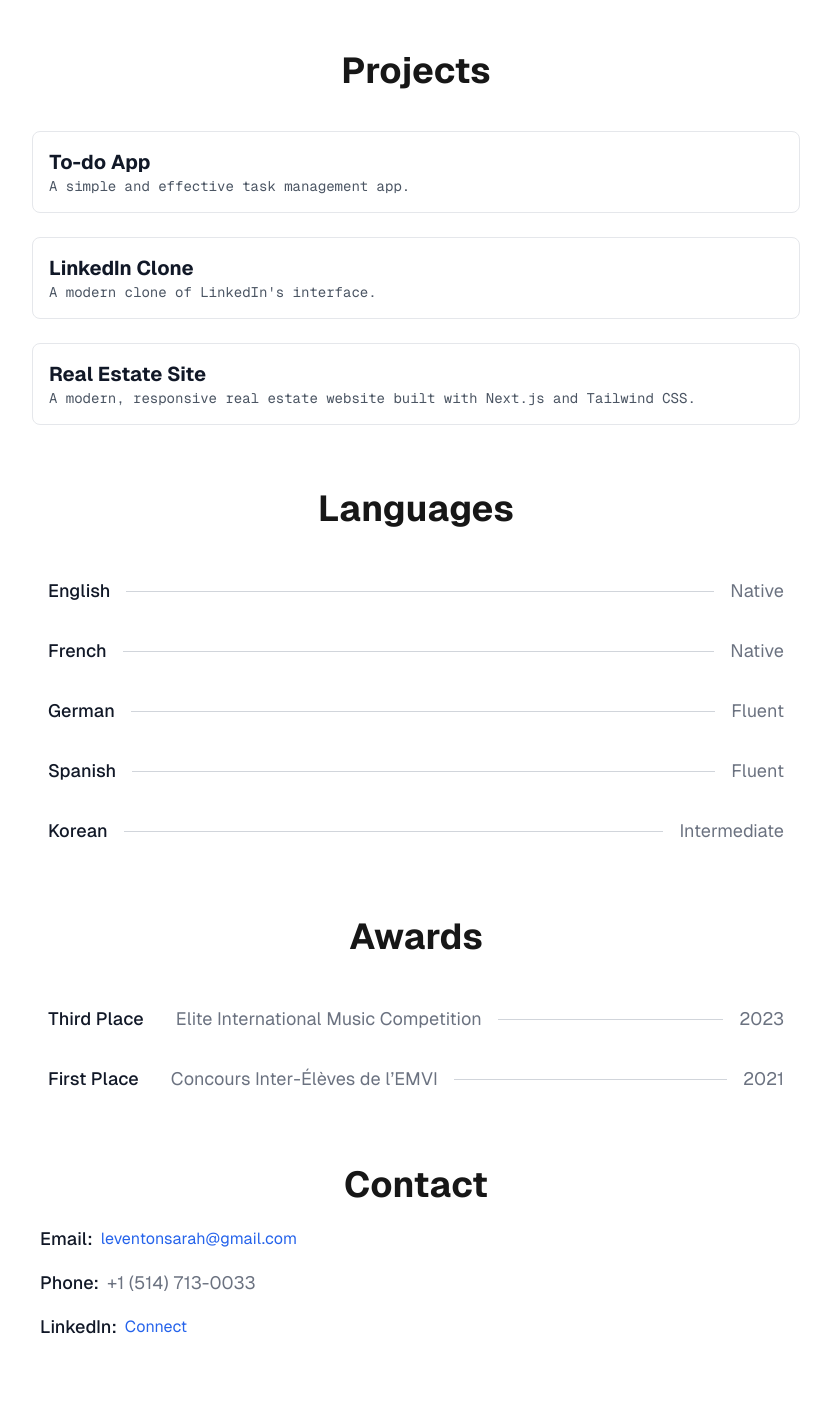
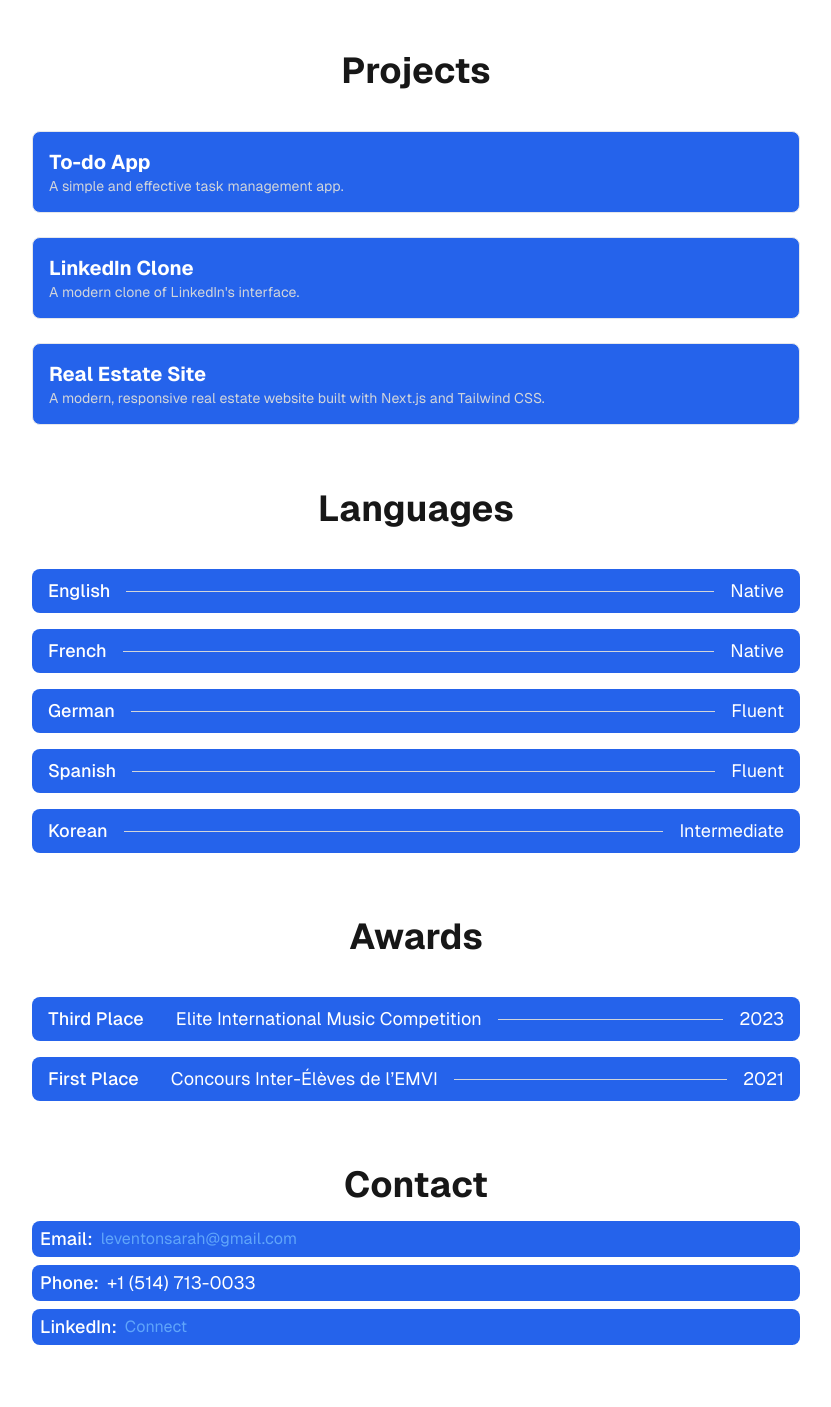
Before and after one commit to leventonsarah/portfolio, a Next.js app: page / in a window 1280 px wide. Shown: the part 520-1927 px from the top of the page, without its empty margins (224-1055 px from the left). Built offline with nearby package versions, Linux system fonts and the light colour scheme.

Commit message:
Update page.js

```diff
--- a/app/page.js
+++ b/app/page.js
@@ -102,17 +102,14 @@ export default function Home() {
             href={link}
             target="_blank"
             rel="noopener noreferrer"
-            className="block p-4 border rounded-lg transition bg-white dark:bg-gray-800 hover:bg-gray-900 hover:text-white"
+            className="block p-4 border rounded-lg transition bg-blue-600 text-white hover:bg-white hover:text-black"
           >
-            <h3 className="text-xl font-bold text-gray-900 dark:text-gray-100 hover:!text-white">
-              {title}
-            </h3>
-            <p className="text-sm font-[family-name:var(--font-geist-mono)] text-gray-600 dark:text-gray-300 hover:!text-gray-300">
-              {description}
-            </p>
+            <h3 className="text-xl font-bold">{title}</h3>
+            <p className="text-sm text-gray-300">{description}</p>
           </a>
         ))}
       </section>
+
       <section className="flex flex-col gap-6 w-full max-w-3xl mx-auto">
         <h2 className="text-4xl font-bold mb-4 text-center">Languages</h2>
         <div className="grid gap-4">
@@ -125,11 +122,11 @@ export default function Home() {
           ].map((item, index) => (
             <div
               key={index}
-              className="flex items-center justify-between py-2 px-4 rounded-lg transition bg-white dark:bg-gray-800"
+              className="flex items-center justify-between py-2 px-4 rounded-lg transition bg-blue-600 text-white hover:bg-white hover:text-black"
             >
-              <span className="text-lg font-medium text-gray-900 dark:text-white">{item.language}</span>
-              <div className="flex-1 border-t border-gray-300 dark:border-gray-600 mx-4"></div>
-              <span className="text-lg text-gray-500 dark:text-gray-400">{item.proficiency}</span>
+              <span className="text-lg font-medium">{item.language}</span>
+              <div className="flex-1 border-t border-gray-300 mx-4"></div>
+              <span className="text-lg">{item.proficiency}</span>
             </div>
           ))}
         </div>
@@ -152,15 +149,15 @@ export default function Home() {
           ].map((item, index) => (
             <div
               key={index}
-              className="flex items-center justify-between py-2 px-4 rounded-lg transition bg-white dark:bg-gray-800"
+              className="flex items-center justify-between py-2 px-4 rounded-lg transition bg-blue-600 text-white hover:bg-white hover:text-black"
             >
               <div className="flex items-center">
-                <span className="text-lg font-medium text-gray-900 dark:text-white">{item.award}</span>
-                <div className="flex-1 border-t border-gray-300 dark:border-gray-600 mx-4"></div>
-                <span className="text-lg text-gray-500 dark:text-gray-400">{item.competition}</span>
+                <span className="text-lg font-medium">{item.award}</span>
+                <div className="flex-1 border-t border-gray-300 mx-4"></div>
+                <span className="text-lg">{item.competition}</span>
               </div>
-              <div className="flex-1 border-t border-gray-300 dark:border-gray-600 mx-4"></div>
-              <span className="text-lg text-gray-500 dark:text-gray-400">{item.year}</span>
+              <div className="flex-1 border-t border-gray-300 mx-4"></div>
+              <span className="text-lg">{item.year}</span>
             </div>
           ))}
         </div>
@@ -187,20 +184,20 @@ export default function Home() {
           ].map((item, index) => (
             <div
               key={index}
-              className="flex items-center justify-start gap-2 px-2 py-1 rounded-lg transition bg-white dark:bg-gray-800"
+              className="flex items-center justify-start gap-2 px-2 py-1 rounded-lg transition bg-blue-600 text-white hover:bg-white hover:text-black"
             >
-              <span className="text-lg font-medium text-gray-900 dark:text-white">{item.label}:</span>
+              <span className="text-lg font-medium">{item.label}:</span>
               {item.link ? (
                 <a
                   href={item.link}
                   target="_blank"
                   rel="noopener noreferrer"
-                  className="text-blue-600 dark:text-blue-400 hover:underline"
+                  className="text-blue-400 hover:underline"
                 >
                   {item.text}
                 </a>
               ) : (
-                <span className="text-lg text-gray-500 dark:text-gray-400">{item.text}</span>
+                <span className="text-lg">{item.text}</span>
               )}
             </div>
           ))}
```
